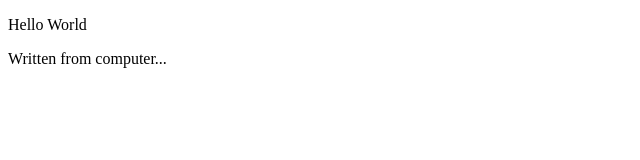
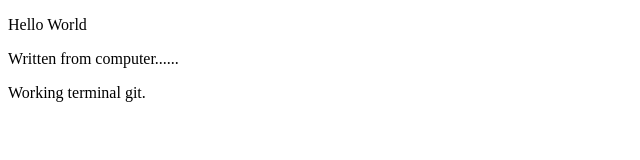
Before and after one commit to P8UXaE/mywebsite, a plain HTML site: page index.html in a window 1280 px wide. Shown: the whole page, without its empty margins (0-640 px from the left). Drawn offline with Linux system fonts and the light colour scheme.

Commit message:
terminal git

```diff
--- a/index.html
+++ b/index.html
@@ -7,6 +7,7 @@
   </head>
   <body>
     <p>Hello World</p>
-    <p>Written from computer...</p>
+    <p>Written from computer......</p>
+    <p>Working terminal git.</p>
   </body>
 </html>
```
